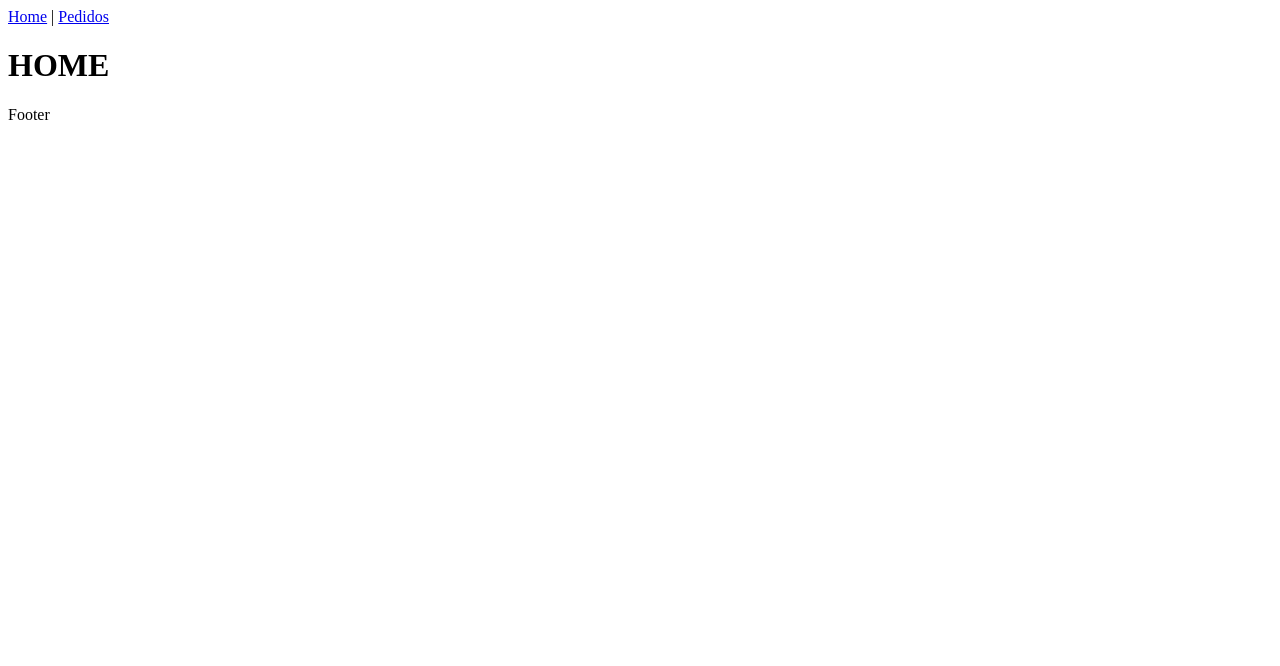
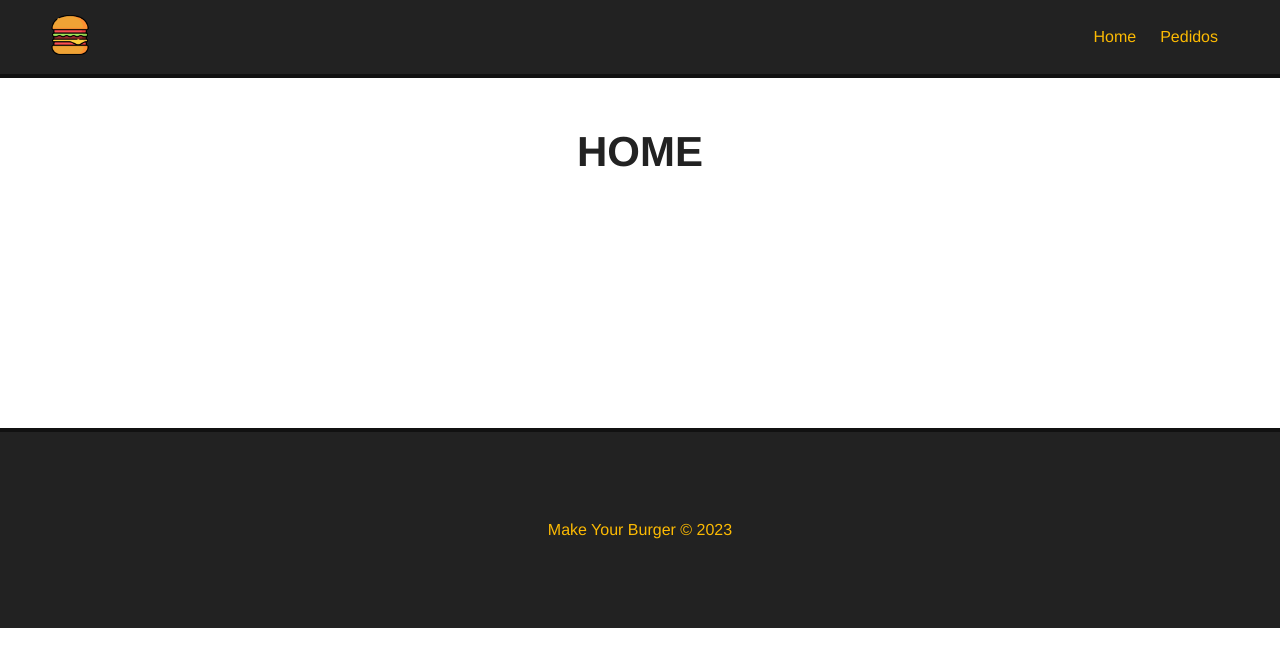
Before and after one commit to Lucas-Jav/Make_Your_Burger_Vue, a Vue app: page / in a window 1280 px wide. Shown: the top 666 px of the page. Built offline with nearby package versions, Linux system fonts and the light colour scheme.

Commit message:
:sparkles: feat: add header & footer

```diff
--- a/src/App.vue
+++ b/src/App.vue
@@ -1,6 +1,6 @@
 <template>
-  <Navbar />
-  <router-view />
+  <Navbar :logo="logo_src" :alt="app_name" />
+  <router-view/>
   <Footer />
 </template>
 <script>
@@ -12,10 +12,39 @@
     components: {
       Navbar,
       Footer
+    },
+    data() {
+      return {
+        logo_src: "/img/logo.png",
+        app_name: "Make Your Burger"
+      }
     }
   }
 </script>
 
 <style>
+  * {
+    margin: 0;
+    padding: 0;
+    font-family: Helvetica;
+    box-sizing: border-box;
+  }
+
+  body {
+    width: 100%;
+    height: 100%;
+  }
+
+  .main-container {
+    margin: 50px;
+    min-height: 250px;
+  }
+
+  h1 {
+    text-align: center;
+    font-size: 42px;
+    margin-bottom: 30px;
+    color: #222;
+  }
 
 </style>
--- a/src/components/Footer.vue
+++ b/src/components/Footer.vue
@@ -1,11 +1,28 @@
 <template>
-    <p>Footer</p>
+    <footer id="footer">
+        <p>Make Your Burger &copy; {{ new Date().getFullYear() }}</p>
+    </footer>
 </template>
 
 <script >
 
-export default {
-    name: 'Footer'
-}
+    export default {
+        name: 'Footer'
+    }
 
 </script>
+
+<style scoped>
+
+    #footer {
+        height: 200px;
+        background-color: #222;
+        border-top: 4px solid #111;
+        color: #fcba03;
+        display: flex;
+        align-items: center;
+        justify-content: center;
+        width: 100%;
+    }
+
+</style>
--- a/src/components/Navbar.vue
+++ b/src/components/Navbar.vue
@@ -1,14 +1,54 @@
 <template>
     <nav id="nav">
-        <router-link to="/">
-            <img src="" id="logo">
+        <router-link to="/" id="logo-url">
+            <img :src="logo" :alt="alt" id="logo">
         </router-link>
-        <router-link to="/">Home</router-link> |
+        <router-link to="/">Home</router-link>
         <router-link to="/pedidos">Pedidos</router-link>
     </nav>
 </template>
+
 <script>
     export default {
-        name: 'Navbar'
+        name: 'Navbar',
+        props: [
+            "logo",
+            "alt"
+        ]
     }
 </script>
+
+<style scoped>
+
+    #nav {
+        background-color: #222;
+        border-bottom: 4px solid #111;
+        padding: 15px 50px;
+        display: flex;
+        justify-content: flex-end;
+        align-items: center;
+    }
+
+    #nav #logo-url {
+        margin: auto;
+        margin-left: 0;
+    }
+
+    #logo {
+        width: 40px;
+        height: 40px;
+    }
+
+    #nav a {
+        color: #fcba03;
+        text-decoration: none;
+        margin: 12px;
+        transition: .5s;
+    }
+
+    #nav a:hover {
+        color: #fff;
+    }
+
+
+</style>
--- a/src/views/Home.vue
+++ b/src/views/Home.vue
@@ -1,5 +1,5 @@
 <template>
-  <div class="home">
+  <div class="main-container">
     <h1>HOME</h1>
   </div>
 </template>
--- a/src/views/Pedidos.vue
+++ b/src/views/Pedidos.vue
@@ -1,5 +1,5 @@
 <template>
-  <div>
+  <div class="main-container">
     <h1>PEDIDOS</h1>
   </div>
 </template>
```
